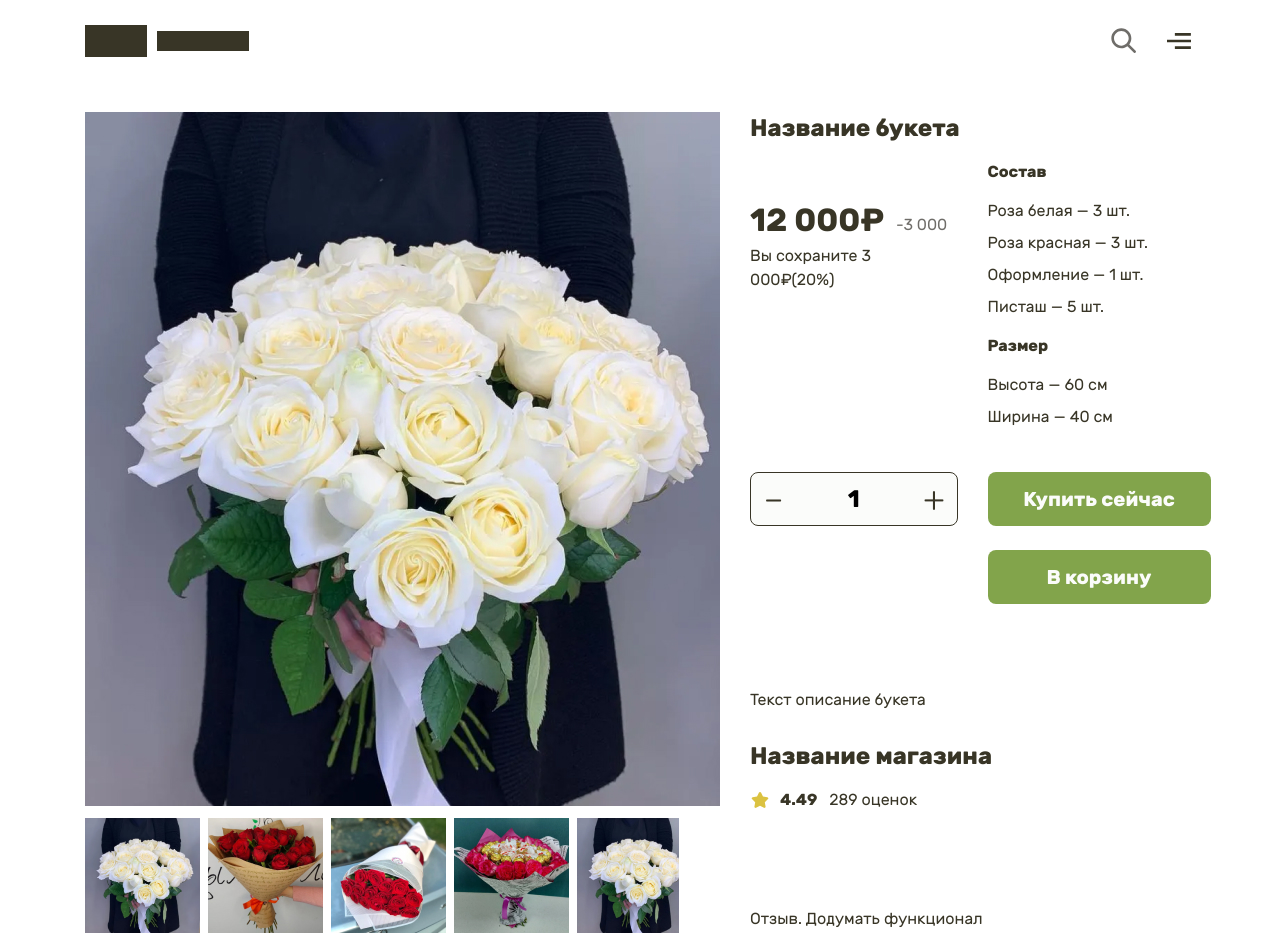
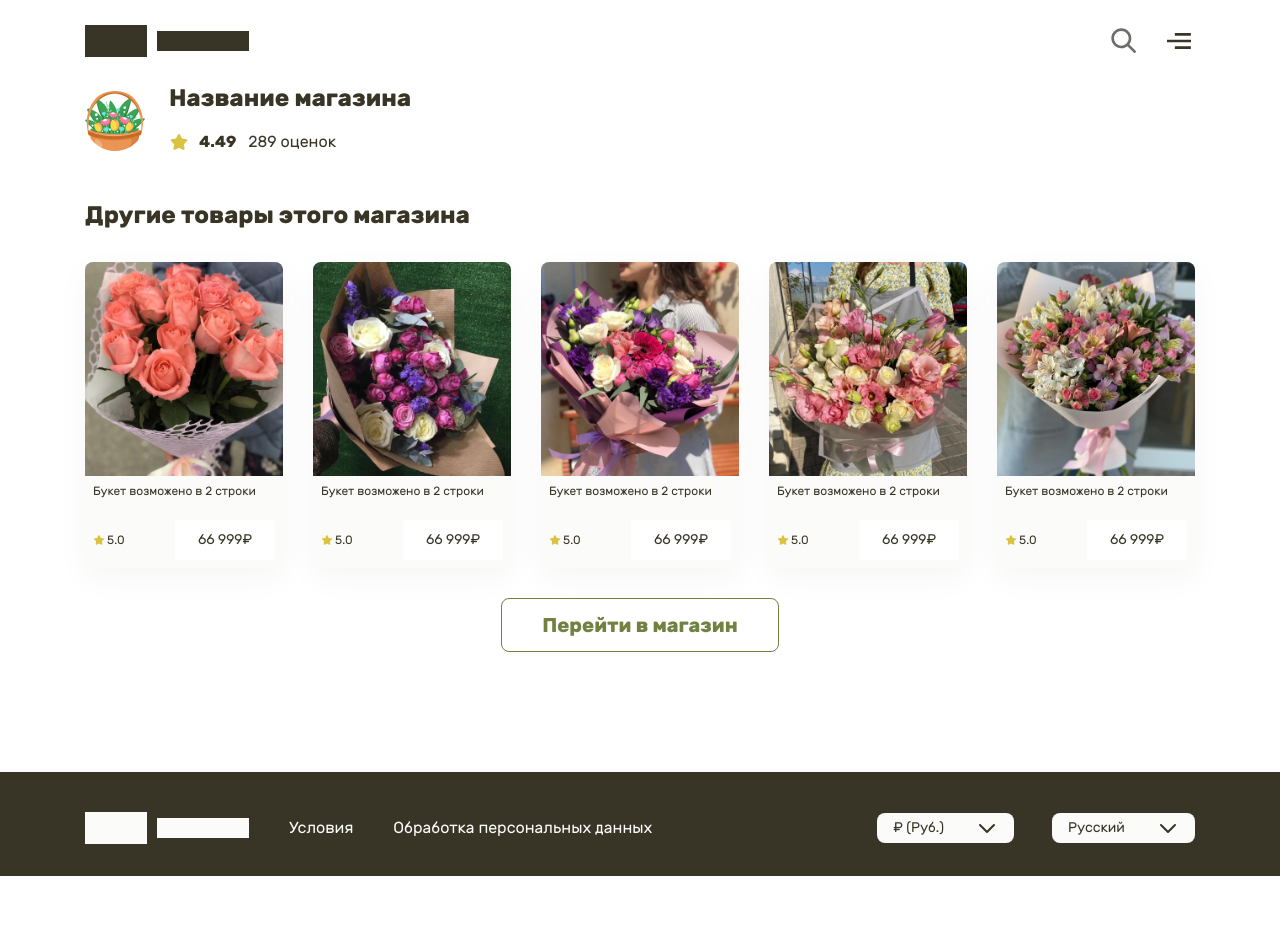
Before and after one commit to GrinCaseCode/flowers, a plain HTML site: page card.html in a window 1280 px wide. Shown: the top 952 px of the page. After the commit the page ends 876 px from the top, so only its background shows below. Drawn offline with nearby package versions, Linux system fonts and the light colour scheme.

Commit message:
Add files via upload

```diff
--- a/card.html
+++ b/card.html
@@ -65,119 +65,7 @@
 			</div>
 		</header>
 
-		<div class="card">
-			<div class="container">
-				<div class="row">
-					<div class="col-lg-7">
-						<ul class="slider-for">
-							<li>
-								<div class="slider-for__item">
-									<img src="img/slide1.jpg" alt="alt">
-								</div>
-							</li>
-							<li>
-								<div class="slider-for__item">
-									<img src="img/slide2.jpg" alt="alt">
-								</div>
-							</li>
-							<li>
-								<div class="slider-for__item">
-									<img src="img/slide3.jpg" alt="alt">
-								</div>
-							</li>
-							<li>
-								<div class="slider-for__item">
-									<img src="img/slide4.jpg" alt="alt">
-								</div>
-							</li>
-							<li>
-								<div class="slider-for__item">
-									<img src="img/slide5.jpg" alt="alt">
-								</div>
-							</li>
-							<li>
-								<div class="slider-for__item">
-									<img src="img/slide6.jpg" alt="alt">
-								</div>
-							</li>
-						</ul>
-						<ul class="slider-nav">
-							<li>
-								<div class="slider-nav__item">
-									<img src="img/slide1.jpg" alt="alt">
-								</div>
-							</li>
-							<li>
-								<div class="slider-nav__item">
-									<img src="img/slide2.jpg" alt="alt">
-								</div>
-							</li>
-							<li>
-								<div class="slider-nav__item">
-									<img src="img/slide3.jpg" alt="alt">
-								</div>
-							</li>
-							<li>
-								<div class="slider-nav__item">
-									<img src="img/slide4.jpg" alt="alt">
-								</div>
-							</li>
-							<li>
-								<div class="slider-nav__item">
-									<img src="img/slide5.jpg" alt="alt">
-								</div>
-							</li>
-							<li>
-								<div class="slider-nav__item">
-									<img src="img/slide6.jpg" alt="alt">
-								</div>
-							</li>
-						</ul>
-					</div>
-					<div class="col-lg-5">
-						<div class="title-middle">Название букета</div>
-						<div class="row">
-							<div class="col-sm-6">
-								<div class="line-price">
-									<div class="price-main">12 000₽</div>
-									<div class="sale-price">-3 000</div>
-								</div>
-								<p>Вы сохраните 3 000₽(20%)</p>
-							</div>
-							<div class="col-sm-6">
-								<div class="title-min">Состав</div>
-								<p>Роза белая — 3 шт.</p>
-								<p>Роза красная — 3 шт.</p>
-								<p>Оформление — 1 шт.</p>
-								<p>Писташ — 5 шт.</p>
-								<div class="title-min">Размер</div>
-								<p>Высота — 60 см</p>
-								<p>Ширина — 40 см</p>
-							</div>
-						</div>
-						<div class="row row_card">
-							<div class="col-sm-6">
-								<div class="quantity">
-									<div class="quantity-button quantity-down">–</div>
-									<input type="number" min="1" step="1" value="1">
-									<div class="quantity-button quantity-up">+</div>
-								</div>
-							</div>
-							<div class="col-sm-6">
-								<a href="#" class="btn-main">Купить сейчас</a>
-								<a href="#" class="btn-main">В корзину</a>
-							</div>
-						</div>
-						<div class="card__bottom">
-							<p>Текст описание букета</p>
-							<div class="title-middle">Название магазина</div>
-							<div class="rating-card"><img src="img/star.svg" alt="alt"><strong>4.49</strong>289 оценок</div>
-						</div>
-						<div class="title-review">Отзыв. Додумать функционал</div>
-					</div>
-				</div>
-			</div>
-		</div>
+
 
 		<div class="section-suggest">
 			<div class="container">
```
